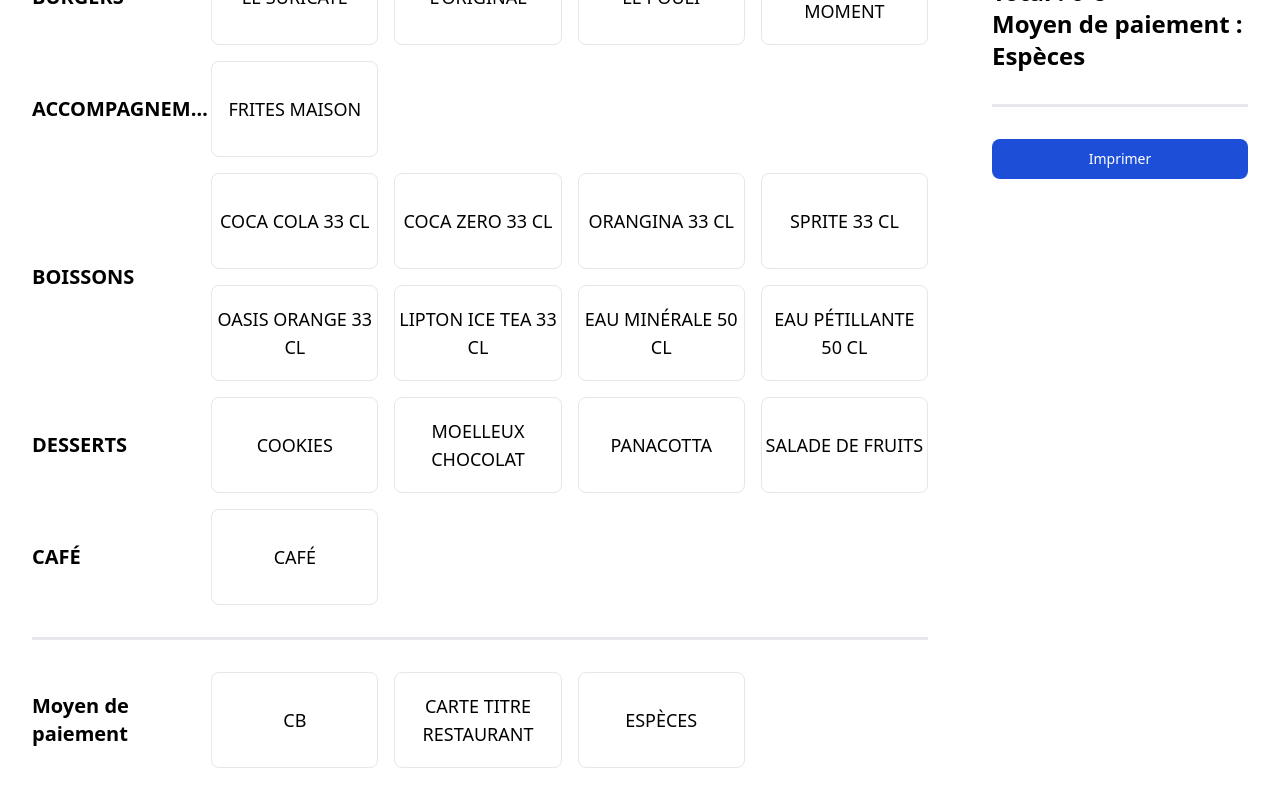
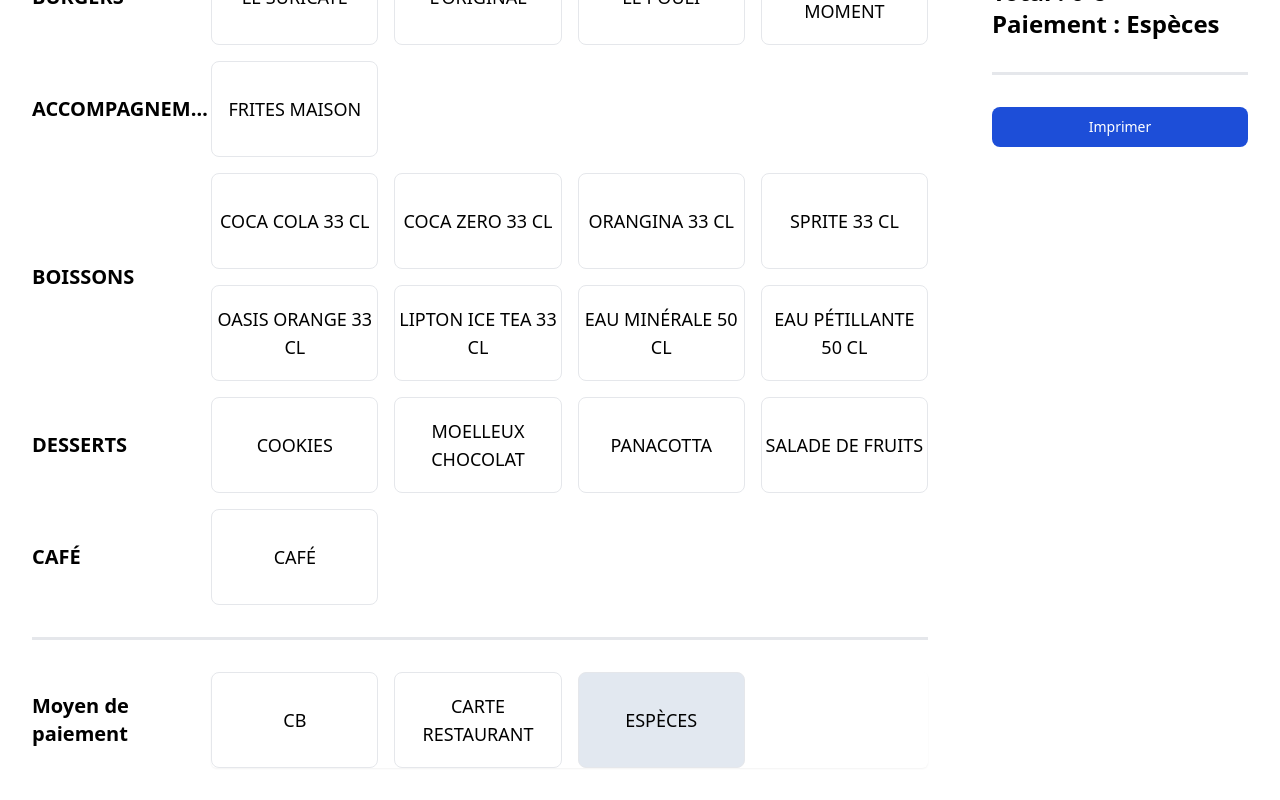
Before and after one commit to fwuensche/suricate, a React (Vite) app: page / in a window 1280 px wide. Both pictures are taken after a click on the button "ESPÈCES". Shown: the part 195-995 px from the top of the page. Built offline with nearby package versions, Linux system fonts and the light colour scheme.

Commit message:
improve payment method selection

```diff
--- a/src/App.jsx
+++ b/src/App.jsx
@@ -17,7 +17,7 @@ function App() {
         <Header />
         <Menu setOrderItems={setOrderItems} />
         <Divider />
-        <PaymentMethods setPaymentMethod={setPaymentMethod} />
+        <PaymentMethods paymentMethod={paymentMethod} setPaymentMethod={setPaymentMethod} />
       </div>
       <div className='w-1/4 p-8'>
         <Order orderItems={orderItems} paymentMethod={paymentMethod} />
--- a/src/components/Order.jsx
+++ b/src/components/Order.jsx
@@ -24,7 +24,7 @@ const Order = ({ orderItems, paymentMethod }) => {
       ))}
       <Divider />
       <h2>Total : {totalAmount} €</h2>
-      {paymentMethod && <h2>Moyen de paiement : {paymentMethod}</h2>}
+      {paymentMethod && <h2>Paiement : {paymentMethod}</h2>}
     </div>
   )
 }
--- a/src/components/PaymentMethods.jsx
+++ b/src/components/PaymentMethods.jsx
@@ -1,14 +1,19 @@
 import { PAYMENT_METHODS } from '../config'
 
-const PaymentMethods = ({ setPaymentMethod }) => {
+const PaymentMethods = ({ paymentMethod, setPaymentMethod }) => {
   return (
     <div className='flex'>
       <div className='w-1/4 flex items-center'>
         <h3>Moyen de paiement</h3>
       </div>
-      <div className='grid grid-cols-4 gap-4 w-full'>
+      <div className='grid grid-cols-4 gap-4 w-full rounded-md shadow-sm' role='group'>
         {PAYMENT_METHODS.map((method, index) => (
-          <button className='btn-lg' key={index} onClick={() => setPaymentMethod(method)}>
+          <button
+            key={index}
+            type='button'
+            className={`btn-lg ${paymentMethod === method ? 'selected' : ''}`}
+            onClick={() => setPaymentMethod(method)}
+          >
             {method}
           </button>
         ))}
--- a/src/config.js
+++ b/src/config.js
@@ -1,4 +1,4 @@
-export const PAYMENT_METHODS = ['CB', 'Carte Titre Restaurant', 'Espèces']
+export const PAYMENT_METHODS = ['CB', 'Carte Restaurant', 'Espèces']
 
 export const MENU_ITEMS = [
   {
--- a/src/index.css
+++ b/src/index.css
@@ -23,6 +23,10 @@
     @apply border rounded-lg h-24 text-center flex flex-col items-center justify-center hover:bg-slate-200 uppercase;
   }
 
+  .btn-lg.selected {
+    @apply bg-slate-200;
+  }
+
   .btn-primary {
     @apply text-white bg-blue-700 hover:bg-blue-800 focus:ring-4 focus:ring-blue-300 font-medium rounded-lg text-sm px-5 py-2.5 me-2 mb-2;
   }
```
